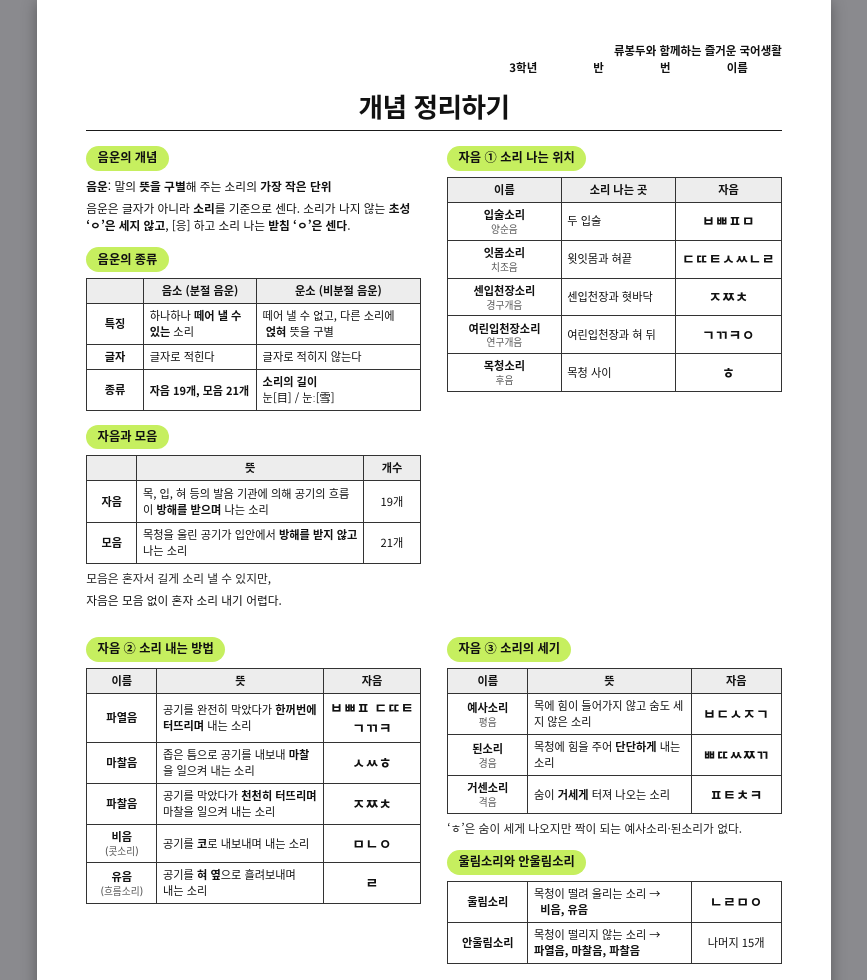
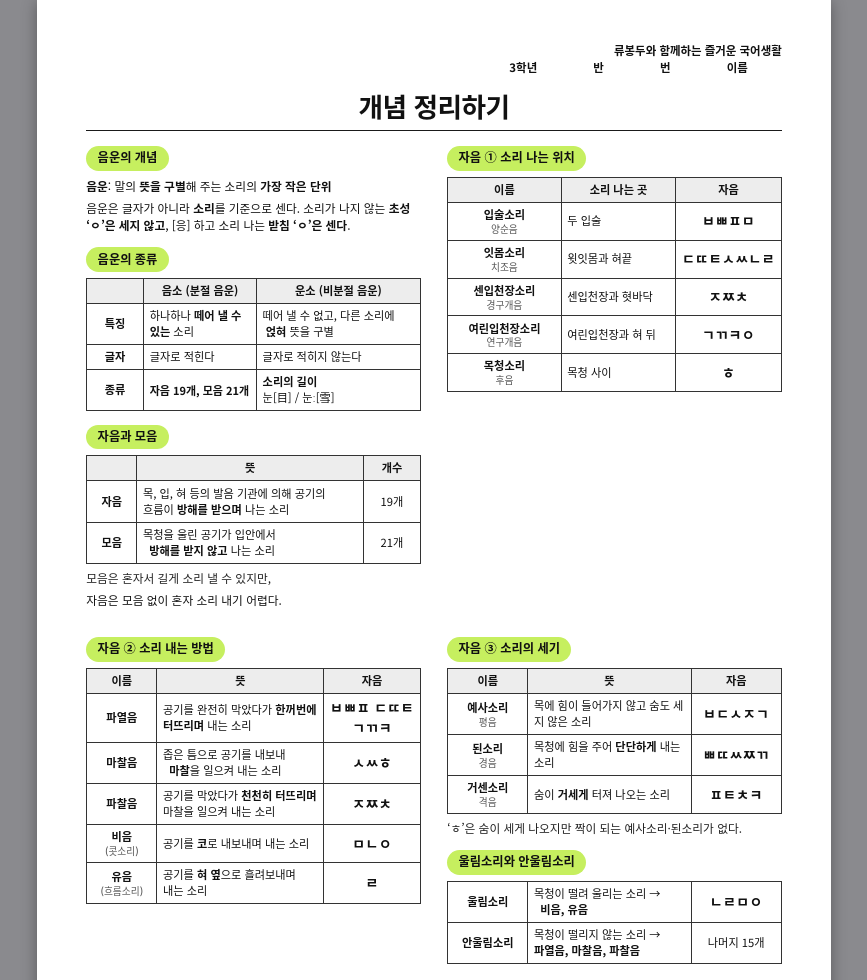
Before and after one commit to ryuhm2875/BDRYU_Class, a plain HTML site: page g3/3-2/eumun-note.html in a window 1280 px wide. Shown: the top 980 px of the page, without its empty margins (206-1073 px from the left). Drawn offline with Linux system fonts and the light colour scheme.

Commit message:
편집기에서 수정: g3/3-2/eumun-note.html

```diff
--- a/g3/3-2/eumun-note.html
+++ b/g3/3-2/eumun-note.html
@@ -113,10 +113,10 @@ td.j{text-align:center;font-size:10.5pt;font-weight:700;letter-spacing:.4px;whit
         <h2>자음과 모음</h2>
         <table>
           <tbody><tr><th style="width:15%"></th><th>뜻</th><th style="width:17%">개수</th></tr>
-          <tr><td class="k">자음</td><td>목, 입, 혀 등의 발음 기관에 의해 공기의 흐름이 <b>방해를 받으며</b> 나는 소리</td><td class="c">19개</td></tr>
-          <tr><td class="k">모음</td><td>목청을 울린 공기가 입안에서 <b>방해를 받지 않고</b> 나는 소리</td><td class="c">21개</td></tr>
+          <tr><td class="k">자음</td><td>목, 입, 혀 등의 발음 기관에 의해 공기의 <br>흐름이 <b>방해를 받으며</b> 나는 소리</td><td class="c">19개</td></tr>
+          <tr><td class="k">모음</td><td>목청을 울린 공기가 입안에서<br>&nbsp;&nbsp;<b>방해를 받지 않고</b> 나는 소리</td><td class="c">21개</td></tr>
         </tbody></table>
-        <p class="note">모음은 혼자서 길게 소리 낼 수 있지만,&nbsp;<div>자음은 모음 없이 혼자 소리 내기 어렵다.</div></p>
+        <p class="note">모음은 혼자서 길게 소리 낼 수 있지만,&nbsp;</p><div>자음은 모음 없이 혼자 소리 내기 어렵다.</div><p></p>
       </div>
 
     </div>
@@ -145,7 +145,7 @@ td.j{text-align:center;font-size:10.5pt;font-weight:700;letter-spacing:.4px;whit
         <table>
           <tbody><tr><th style="width:21%">이름</th><th>뜻</th><th style="width:27%">자음</th></tr>
           <tr><td class="k">파열음</td><td>공기를 완전히 막았다가 <b>한꺼번에 터뜨리며</b> 내는 소리</td><td class="j">ㅂㅃㅍ ㄷㄸㅌ<br>ㄱㄲㅋ</td></tr>
-          <tr><td class="k">마찰음</td><td>좁은 틈으로 공기를 내보내 <b>마찰</b>을 일으켜 내는 소리</td><td class="j">ㅅㅆㅎ</td></tr>
+          <tr><td class="k">마찰음</td><td>좁은 틈으로 공기를 내보내<br>&nbsp;&nbsp;<b>마찰</b>을 일으켜 내는 소리</td><td class="j">ㅅㅆㅎ</td></tr>
           <tr><td class="k">파찰음</td><td>공기를 막았다가 <b>천천히 터뜨리며</b> 마찰을 일으켜 내는 소리</td><td class="j">ㅈㅉㅊ</td></tr>
           <tr><td class="k">비음<span class="sub">(콧소리)</span></td><td>공기를 <b>코</b>로 내보내며 내는 소리</td><td class="j">ㅁㄴㅇ</td></tr>
           <tr><td class="k">유음<span class="sub">(흐름소리)</span></td><td>공기를 <b>혀 옆</b>으로 흘려보내며 <br>내는 소리</td><td class="j">ㄹ</td></tr>
@@ -288,7 +288,7 @@ td.j{text-align:center;font-size:10.5pt;font-weight:700;letter-spacing:.4px;whit
     <div class="col">
       <div class="blk">
         <p class="note">입이 <b>크게</b> 벌어질수록 혀의 높이는 <b>낮아진다</b>. (고 → 중 → 저)</p>
-        <p class="note">‘평순’은 입술이 평평하다는 뜻이 아니라,&nbsp;<div>입술을 <b>둥글게 오므리지 않는다</b>는 뜻이다.</div></p>
+        <p class="note">‘평순’은 입술이 평평하다는 뜻이 아니라,&nbsp;</p><div>입술을 <b>둥글게 오므리지 않는다</b>는 뜻이다.</div><p></p>
       </div>
     </div>
   </div>
```
